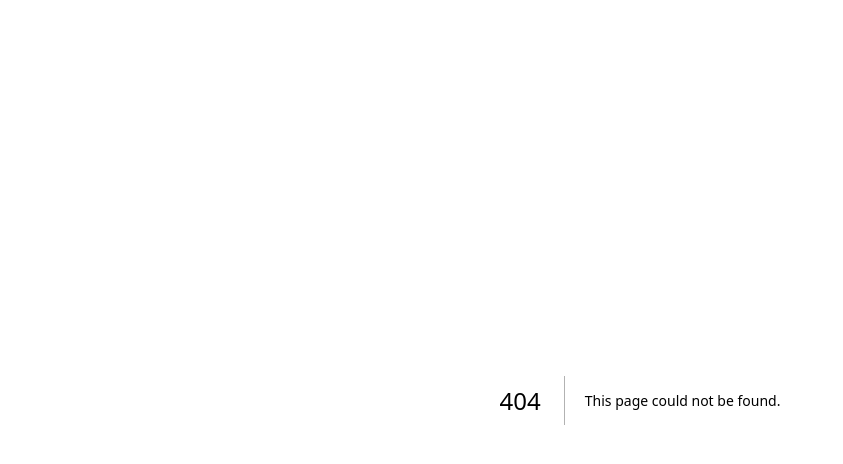
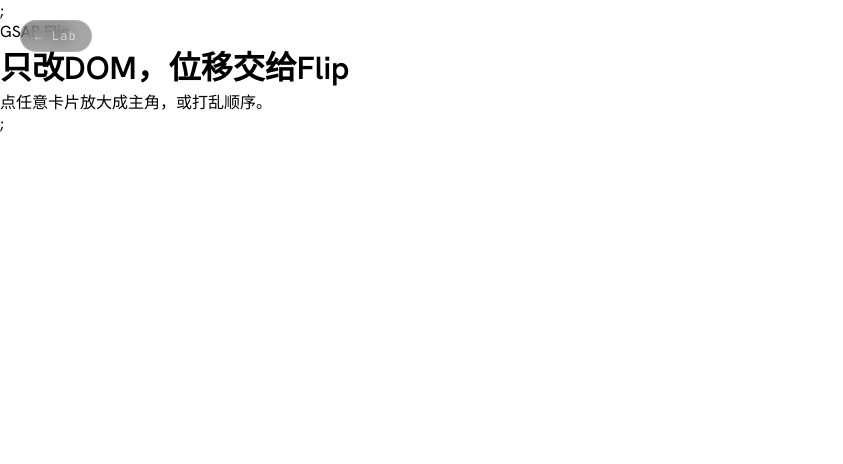
Before and after one commit to LingzheM/gsap-lab, a Next.js app: page /flip-layout in a window 1280 px wide. Before the commit this address had no page. Shown: the top 464 px of the page, without its empty margins (0-843 px from the left). Built offline with nearby package versions, Linux system fonts and the light colour scheme.

Commit message:
flip layout lesson component

```diff
--- /dev/null
+++ b/app/flip-layout/page.tsx
@@ -0,0 +1,11 @@
+import { BackLink } from "@/components/BackLink/BackLink";
+import { FlipLayout } from "@/components/FlipLayout/FlipLayout";
+
+export default function Page() {
+  return (
+    <>
+      <BackLink />;
+      <FlipLayout />;
+    </>
+  )
+}
--- /dev/null
+++ b/components/FlipLayout/FlipLayout.tsx
@@ -0,0 +1,24 @@
+import { useRef } from 'react';
+import styles from './FlipLayout.module.css';
+
+export function FlipLayout() {
+  const stageRef = useRef<HTMLDivElement>(null);
+
+  return (
+    <div className={styles.wrapper}>
+      <header className={styles.header}>
+        <div className={styles.kicker}>
+          GSAP Flip
+        </div>
+        <h1 className={styles.title}>只改DOM，位移交给Flip</h1>
+        <p className={styles.subtitle}>点任意卡片放大成主角，或打乱顺序。</p>
+      </header>
+
+      <div ref={stageRef} className={styles.stage}>
+        <div className={styles.grid}>
+
+        </div>
+      </div>
+    </div>
+  )
+}
```
Also changed, not shown: components/FlipLayout/FlipLayout.module.css (added).
